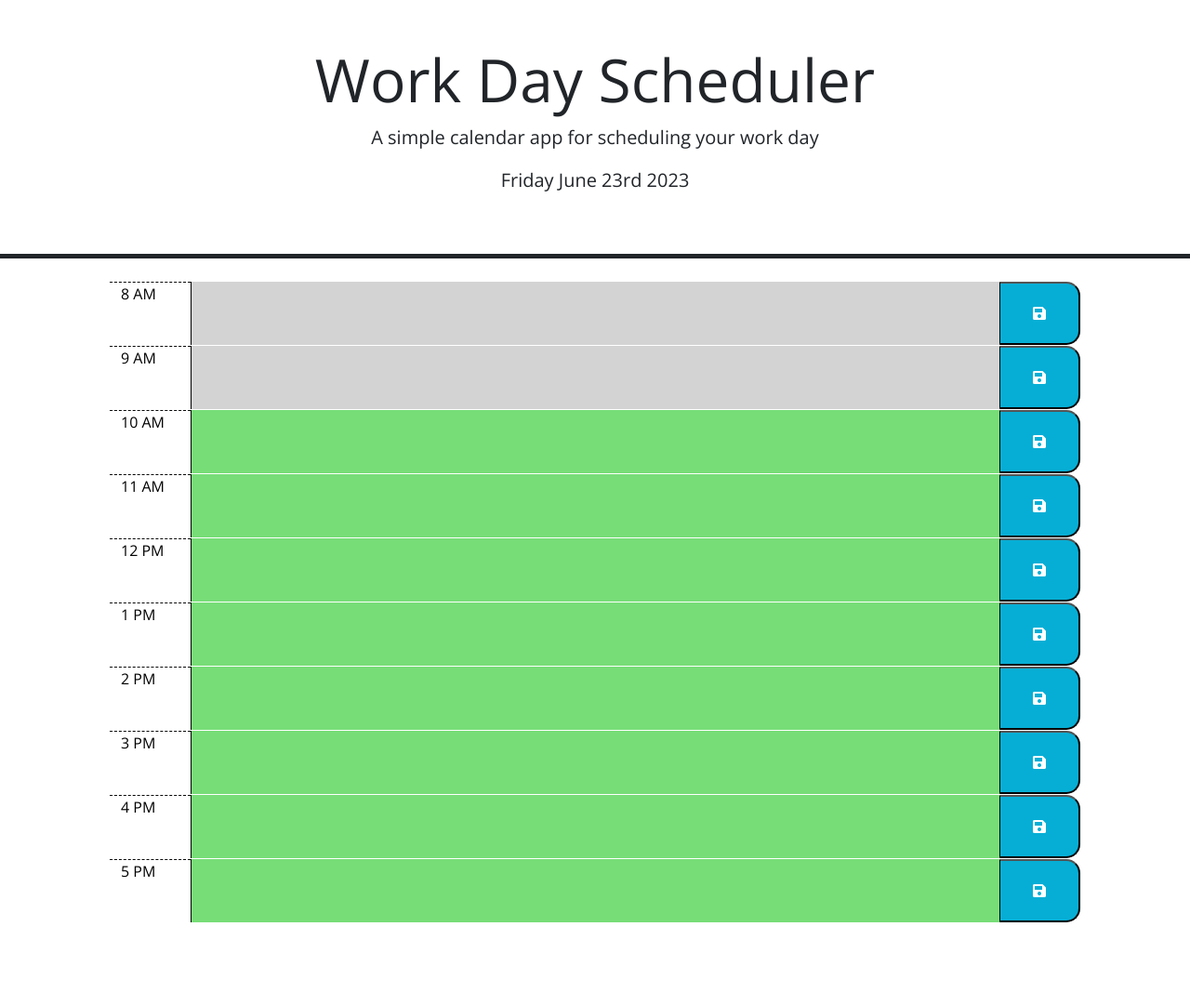
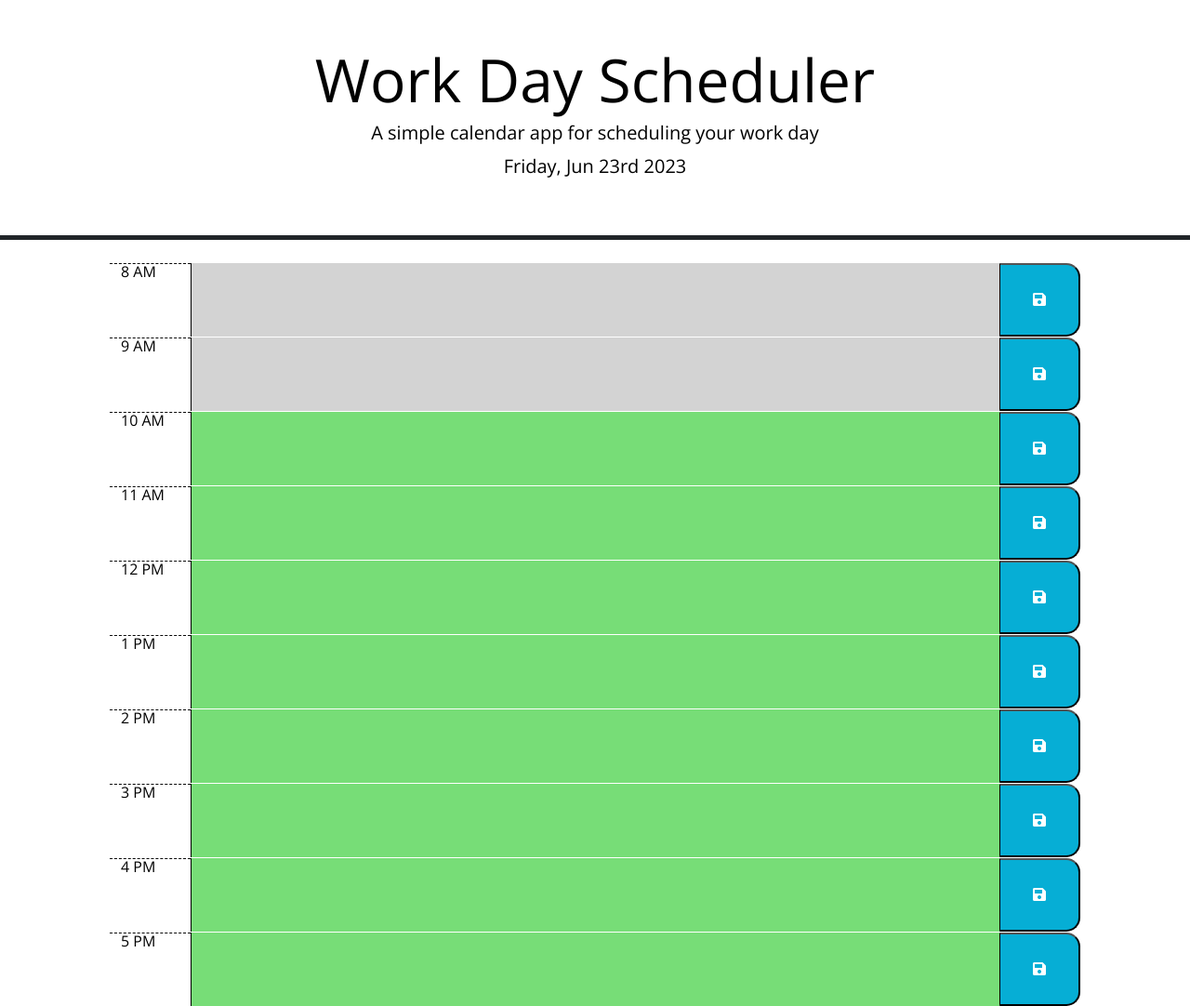
Before and after one commit to dkpatzer/Working-Day-Schedular, a plain HTML site: page index.html in a window 1280 px wide. Shown: the whole page at 93% size. Before the commit the page ends 992 px from the top, so only its background shows below. Drawn offline with nearby package versions, Linux system fonts and the light colour scheme.

Commit message:
minor changes to style.css to allow for use in smaller screens

```diff
--- a/index.html
+++ b/index.html
@@ -23,7 +23,7 @@
   </head>
 
   <body>
-    <header class="p-5 mb-4 border-5 border-bottom border-dark text-center">
+    <header class="p-5 mb-4 border-5 border-bottom border-dark text-center jumbotron">
       <h1 class="display-3">Work Day Scheduler</h1>
       <p class="lead">A simple calendar app for scheduling your work day</p>
       <p id="currentDay" class="lead"></p>
--- a/script.js
+++ b/script.js
@@ -1,29 +1,18 @@
-$(document).ready(function() {
-  var currentDay = moment().format("dddd MMMM Do YYYY");
-
-  console.log(currentDay);
-
-  var displayDay = function() {
-    console.log("Reached displayDay()");
-    $("#currentDay").text(currentDay);
-    console.log("Current day:", currentDay);
-  };
-
-  var currentHour = moment().format("h A");
-
-  console.log("Current hour:", currentHour);
-
-  $(document).on("click", ".saveBtn", function() {
-    console.log("Save button clicked!");
-    // Get nearby values of the description in jQuery
+// Display today's day and date
+var todayDate = moment().format('dddd, MMM Do YYYY');
+$("#currentDay").html(todayDate);
+// ready function to load the page and get the current time and date from moment.js and display it on the page
+$(document).ready(function () {
+    // saveBtn click listener and save to local storage
+    $(".saveBtn").on("click", function () {
+        // Get nearby values of the description in JQuery
         var text = $(this).siblings(".description").val();
         var time = $(this).parent().attr("id");
 
         // Save text in local storage
         localStorage.setItem(time, text);
-    console.log("Reached timeTracker()");
-  });
-
+    })
+//    Time tracker function to track the time and change the background color of the time blocks
     function timeTracker() {
         //get current number of hours.
         var timeNow = moment().hour();
@@ -32,7 +21,8 @@ $(document).ready(function() {
         $(".time-block").each(function () {
             var blockTime = parseInt($(this).attr("id").split("hour")[1]);
 
-        // To check the time and add the classes for background indicators
+            // To insepct the time blocks and see if we've moved past this time
+            // Add and remove classes for background indicators
             if (blockTime < timeNow) {
                 $(this).removeClass("future");
                 $(this).removeClass("present");
@@ -53,33 +43,16 @@ $(document).ready(function() {
     }
 
     // Get item from local storage if any
-  var hour8Value = localStorage.getItem("hour8");
-  console.log("Retrieved value for hour8:", hour8Value);
-  var expectedHour8Value = "expected value for hour8";
-  if (hour8Value === expectedHour8Value) {
-    console.log("Retrieved value for hour8 matches the expected value.");
-  } else {
-    console.log("Retrieved value for hour8 does not match the expected value.");
-  }
-  $("#hour8 .description").val(hour8Value);
-
-  var hour9Value = localStorage.getItem("hour9");
-  console.log("Retrieved value for hour9:", hour9Value);
-  var expectedHour9Value = "expected value for hour9";
-  if (hour9Value === expectedHour9Value) {
-    console.log("Retrieved value for hour9 matches the expected value.");
-  } else {
-    console.log("Retrieved value for hour9 does not match the expected value.");
-  }
-  $("#hour9 .description").val(hour9Value);
-
-  // Repeat the above steps for each hour
-
+    $("#hour8 .description").val(localStorage.getItem("hour8"));
+    $("#hour9 .description").val(localStorage.getItem("hour9"));
+    $("#hour10 .description").val(localStorage.getItem("hour10"));
+    $("#hour11 .description").val(localStorage.getItem("hour11"));
+    $("#hour12 .description").val(localStorage.getItem("hour12"));
+    $("#hour13 .description").val(localStorage.getItem("hour13"));
+    $("#hour14 .description").val(localStorage.getItem("hour14"));
+    $("#hour15 .description").val(localStorage.getItem("hour15"));
+    $("#hour16 .description").val(localStorage.getItem("hour16"));
+    $("#hour17 .description").val(localStorage.getItem("hour17"));
+// call the time tracker function
     timeTracker();
-  console.log("Reached the function calls");
-
-  displayDay();
-
-  // Call timeTracker() every minute
-  // setInterval(timeTracker, 60000);
-});
+})
--- a/style.css
+++ b/style.css
@@ -1,6 +1,7 @@
 body {
-  font-family: 'Open Sans', sans-serif;
+  font-family: "Open Sans", sans-serif;
   font-size: 16px;
+  line-height: 1;
 }
 
 textarea {
@@ -12,15 +13,26 @@ textarea {
   padding: 10px;
 }
 
+.jumbotron {
+  text-align: center;
+  background-color: transparent;
+  color: black;
+  border-radius: 0;
+  border-bottom: 10px solid black;
+}
+
 .description {
   white-space: pre-wrap;
 }
 
 .time-block {
+  text-align: center;
   border-radius: 15px;
 }
 
 .row {
+  white-space: pre-wrap;
+  height: 80px;
   border-top: 1px solid white;
 }
 
@@ -57,3 +69,118 @@ textarea {
   font-size: 20px;
   transition: all 0.3s ease-in-out;
 }
+body {
+  font-family: "Open Sans", sans-serif;
+  font-size: 16px;
+  line-height: 1;
+}
+
+textarea {
+  background: transparent;
+  border: none;
+  resize: none;
+  color: #000000;
+  border-left: 1px solid black;
+  padding: 10px;
+}
+
+.jumbotron {
+  text-align: center;
+  background-color: transparent;
+  color: black;
+  border-radius: 0;
+  border-bottom: 10px solid black;
+}
+
+.description {
+  white-space: pre-wrap;
+}
+
+.time-block {
+  text-align: center;
+  border-radius: 15px;
+}
+
+.row {
+  white-space: pre-wrap;
+  height: 80px;
+  border-top: 1px solid white;
+}
+
+.hour {
+  background-color: #ffffff;
+  color: #000000;
+  border-top: 1px dashed #000000;
+}
+
+.past {
+  background-color: #d3d3d3;
+  color: white;
+}
+
+.present {
+  background-color: #ff6961;
+  color: white;
+}
+
+.future {
+  background-color: #77dd77;
+  color: white;
+}
+
+.saveBtn {
+  border-left: 1px solid black;
+  border-top-right-radius: 15px;
+  border-bottom-right-radius: 15px;
+  background-color: #06aed5;
+  color: white;
+}
+
+.saveBtn i:hover {
+  font-size: 20px;
+  transition: all 0.3s ease-in-out;
+}
+
+/* Styling for smaller screens */
+@media screen and (max-width: 768px), screen and (max-width: 575px) {
+  .row {
+    height: auto;
+    margin-top: 20px;
+  }
+
+  .hour {
+    padding-right: 17%;
+  }
+
+  .saveBtn {
+    border: 0;
+    border-radius: 0.25rem;
+    height: 50px;
+  }
+
+  textarea {
+    min-height: 85px;
+    border: 0;
+  }
+}
+@media screen and (max-width: 768px), screen and (max-width: 575px) {
+  .row {
+    height: auto;
+    margin-top: 20px;
+  }
+
+  .hour {
+    padding-right: 17%;
+  }
+
+  .saveBtn {
+    border: 0;
+    border-radius: 0.25rem;
+    height: 50px;
+  }
+
+  textarea {
+    min-height: 85px;
+    border: 0;
+  }
+}
```
Lines whose indentation alone changed are shown as unchanged.
